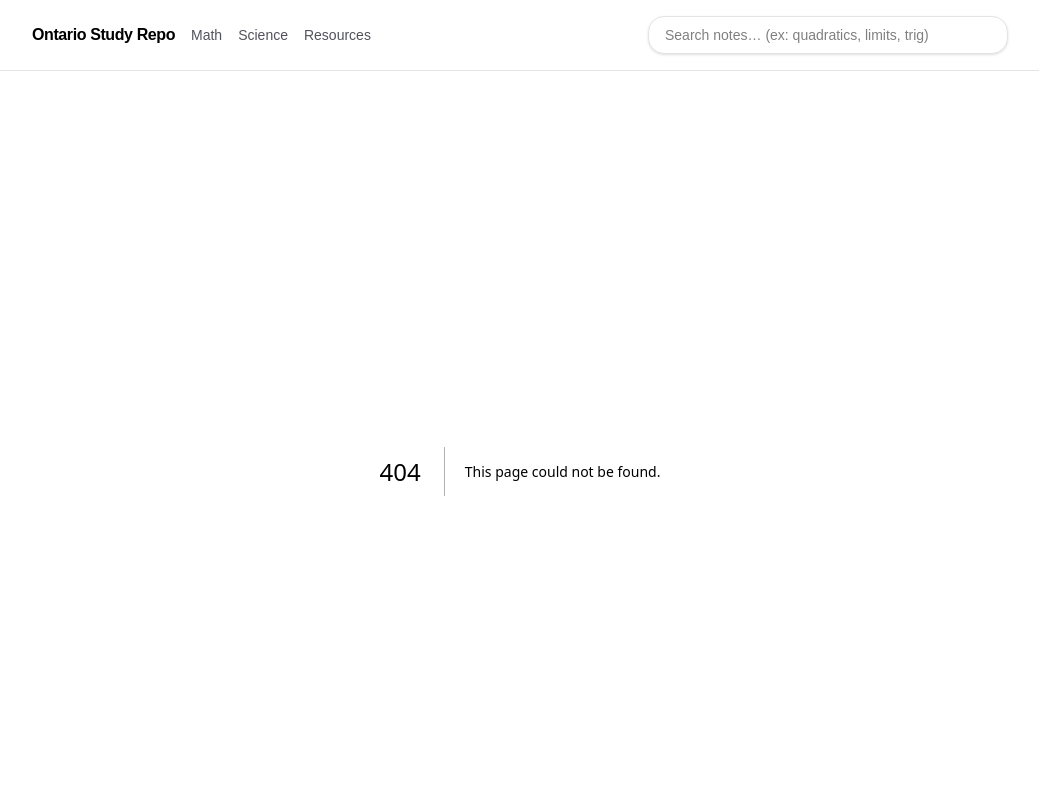
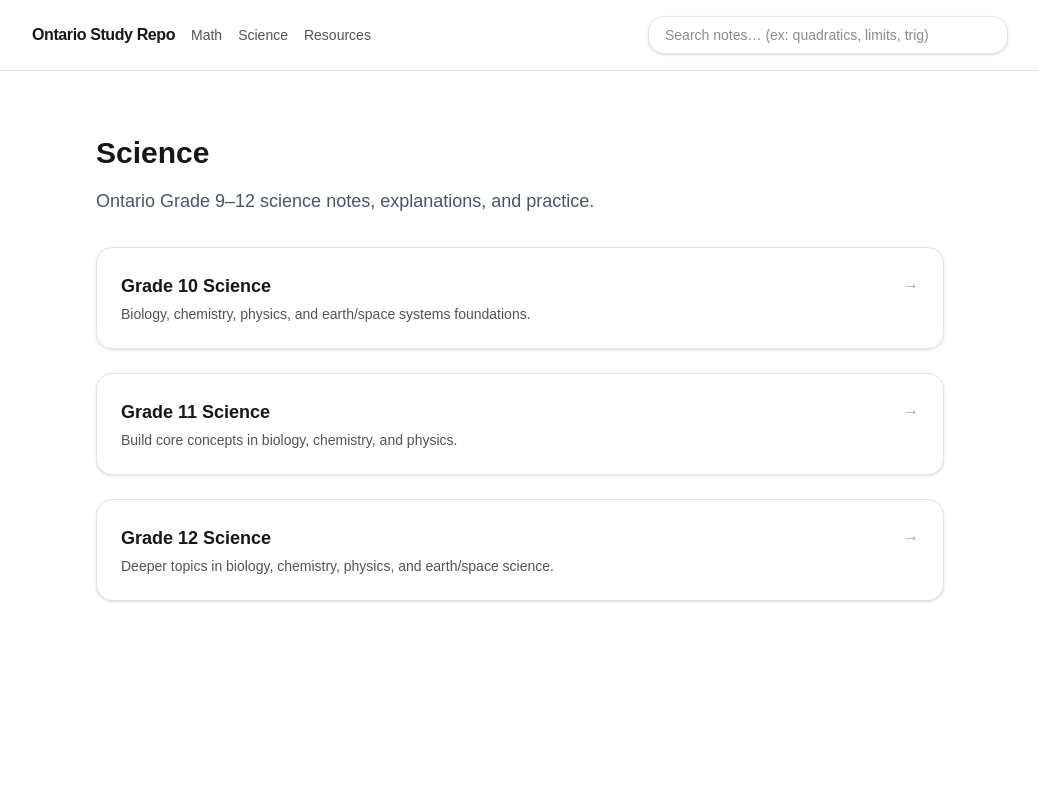
Before and after one commit to yuryplayz/ontario-study-repo, a Next.js app: page /science in a window 1280 px wide. Before the commit this address had no page. Shown: the top 800 px of the page, without its empty margins (120-1159 px from the left). Built offline with nearby package versions, Linux system fonts and the light colour scheme.

Commit message:
Add Science section with Grade 10-12 hubs

```diff
--- /dev/null
+++ b/app/science/grade10/page.tsx
@@ -0,0 +1,15 @@
+import PageShell from "@/app/components/PageShell";
+import CardLink from "@/app/components/CardLink";
+
+export default function Grade10SciencePage() {
+  return (
+    <PageShell title="Grade 10 Science" subtitle="Core Grade 10 science strands." variant="unit">
+      <div className="grid gap-4 sm:grid-cols-2">
+        <CardLink href="/science/grade10/biology" title="Biology" description="Cells, genetics basics, and systems." />
+        <CardLink href="/science/grade10/chemistry" title="Chemistry" description="Atoms, elements, compounds, and reactions." />
+        <CardLink href="/science/grade10/physics" title="Physics" description="Motion, forces, and energy basics." />
+        <CardLink href="/science/grade10/earth-space" title="Earth & Space" description="Earth systems and space exploration basics." />
+      </div>
+    </PageShell>
+  );
+}
--- /dev/null
+++ b/app/science/grade11/page.tsx
@@ -0,0 +1,15 @@
+import PageShell from "@/app/components/PageShell";
+import CardLink from "@/app/components/CardLink";
+
+export default function Grade11SciencePage() {
+  return (
+    <PageShell title="Grade 11 Science" subtitle="Choose a strand and study the key ideas." variant="unit">
+      <div className="grid gap-4 sm:grid-cols-2">
+        <CardLink href="/science/grade11/biology" title="Biology" description="Evolution, genetics, and body systems." />
+        <CardLink href="/science/grade11/chemistry" title="Chemistry" description="Matter, bonding, reactions, and solutions." />
+        <CardLink href="/science/grade11/physics" title="Physics" description="Forces, energy, waves, and fields (intro)." />
+        <CardLink href="/science/grade11/earth-space" title="Earth & Space" description="Astronomy, climate, and space science (intro)." />
+      </div>
+    </PageShell>
+  );
+}
--- /dev/null
+++ b/app/science/grade12/page.tsx
@@ -0,0 +1,15 @@
+import PageShell from "@/app/components/PageShell";
+import CardLink from "@/app/components/CardLink";
+
+export default function Grade12SciencePage() {
+  return (
+    <PageShell title="Grade 12 Science" subtitle="Advanced science topics organized by strand." variant="unit">
+      <div className="grid gap-4 sm:grid-cols-2">
+        <CardLink href="/science/grade12/biology" title="Biology" description="Biochemistry, genetics, homeostasis, and evolution." />
+        <CardLink href="/science/grade12/chemistry" title="Chemistry" description="Equilibrium, kinetics, organic chemistry, and thermochemistry." />
+        <CardLink href="/science/grade12/physics" title="Physics" description="Dynamics, energy, fields, waves, and modern physics." />
+        <CardLink href="/science/grade12/earth-space" title="Earth & Space" description="Geology, climate, and space systems." />
+      </div>
+    </PageShell>
+  );
+}
--- /dev/null
+++ b/app/science/page.tsx
@@ -0,0 +1,33 @@
+import CardLink from "@/app/components/CardLink";
+
+export default function SciencePage() {
+  return (
+    <main className="mx-auto max-w-4xl px-6 py-16">
+      <h1 className="mb-4 text-3xl font-bold">Science</h1>
+
+      <p className="mb-8 text-lg text-gray-600">
+        Ontario Grade 9–12 science notes, explanations, and practice.
+      </p>
+
+      <div className="space-y-6">
+        <CardLink
+          href="/science/grade10"
+          title="Grade 10 Science"
+          description="Biology, chemistry, physics, and earth/space systems foundations."
+        />
+
+        <CardLink
+          href="/science/grade11"
+          title="Grade 11 Science"
+          description="Build core concepts in biology, chemistry, and physics."
+        />
+
+        <CardLink
+          href="/science/grade12"
+          title="Grade 12 Science"
+          description="Deeper topics in biology, chemistry, physics, and earth/space science."
+        />
+      </div>
+    </main>
+  );
+}
```
